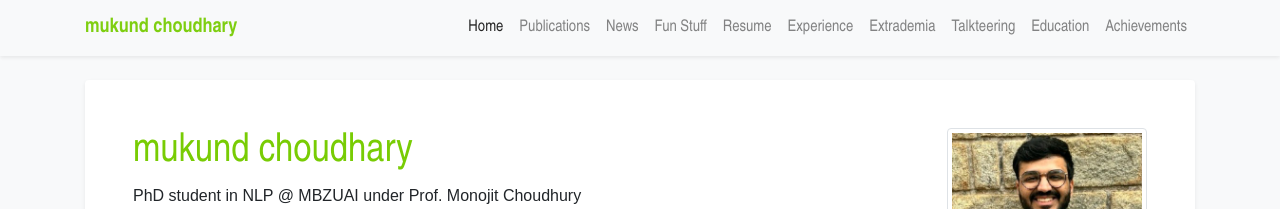
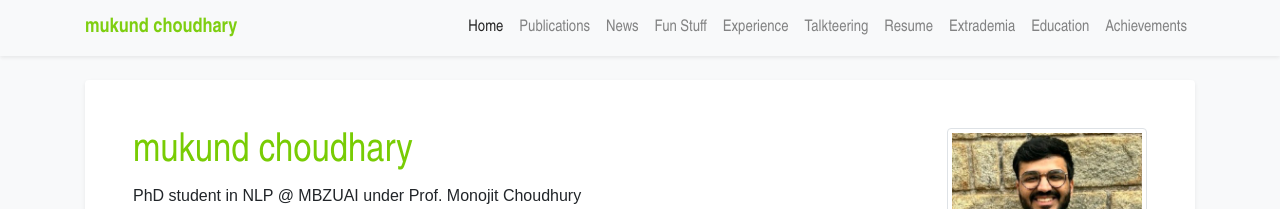
Before and after one commit to mukundc2k/mukundc2k.github.io, a Jekyll site: the page built from index.html, in a window 1280 px wide. Shown: the top 209 px of the page. Built offline with Jekyll 4.4.1, drawn with Linux system fonts in a browser that asks for light colours; a style sheet for code colours, icons or effects is not loaded; part of the change alters nothing that is shown.

```diff
--- a/_data/navigation.yml
+++ b/_data/navigation.yml
@@ -7,14 +7,14 @@ pages:
   url: /news
 - name: Fun Stuff
   url: /funstuff
+- name: Experience
+  url: /experience
+- name: Talkteering
+  url: /talkteering
 - name: Resume
   url: /resume
-- name: Experience
-  url: /experience
 - name: Extrademia
   url: /mentorreview
-- name: Talkteering
-  url: /talkteering
 - name: Education
   url: /education
 - name: Achievements
```
